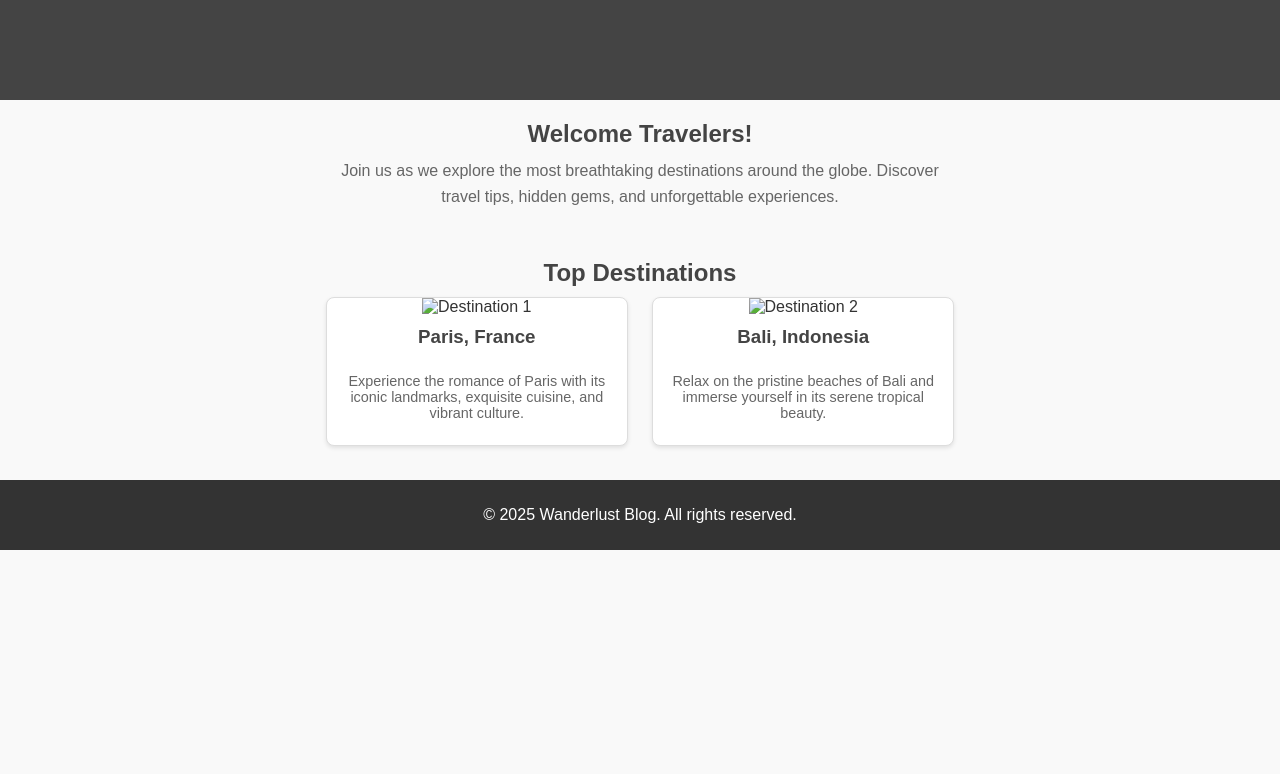
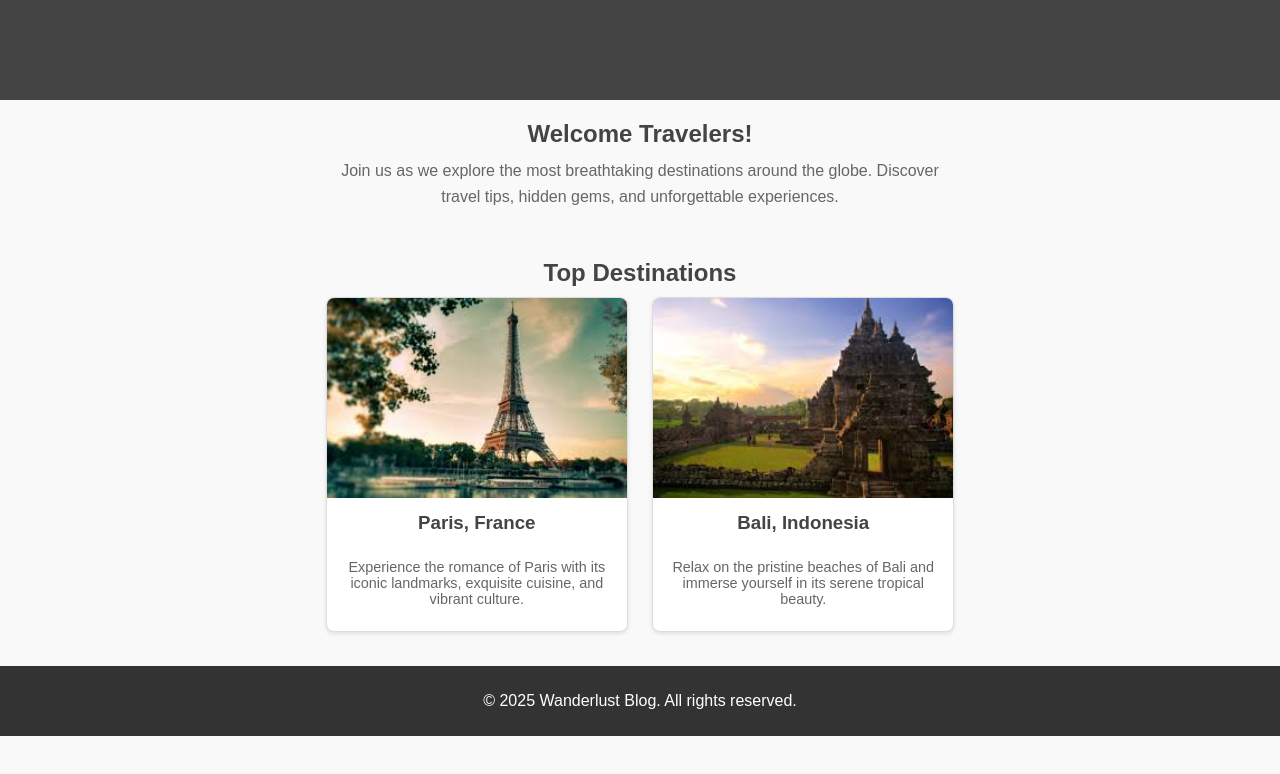
Before and after one commit to MohanaThangavel/MohanaThangavel.github.io, a plain HTML site: page index.html in a window 1280 px wide. Shown: the top 774 px of the page. Drawn offline with Linux system fonts and the light colour scheme.

Commit message:
index.html

```diff
--- a/index.html
+++ b/index.html
@@ -22,14 +22,14 @@
         <section class="destinations">
             <h2>Top Destinations</h2>
             <div class="destination">
-                <img src="assets/destination1.jpg" alt="Destination 1">
+                <img src="destination1.jpg" alt="Destination 1">
                 <h3>Paris, France</h3>
                 <p>
                     Experience the romance of Paris with its iconic landmarks, exquisite cuisine, and vibrant culture.
                 </p>
             </div>
             <div class="destination">
-                <img src="assets/destination2.jpg" alt="Destination 2">
+                <img src="destination2.jpg" alt="Destination 2">
                 <h3>Bali, Indonesia</h3>
                 <p>
                     Relax on the pristine beaches of Bali and immerse yourself in its serene tropical beauty.
```
